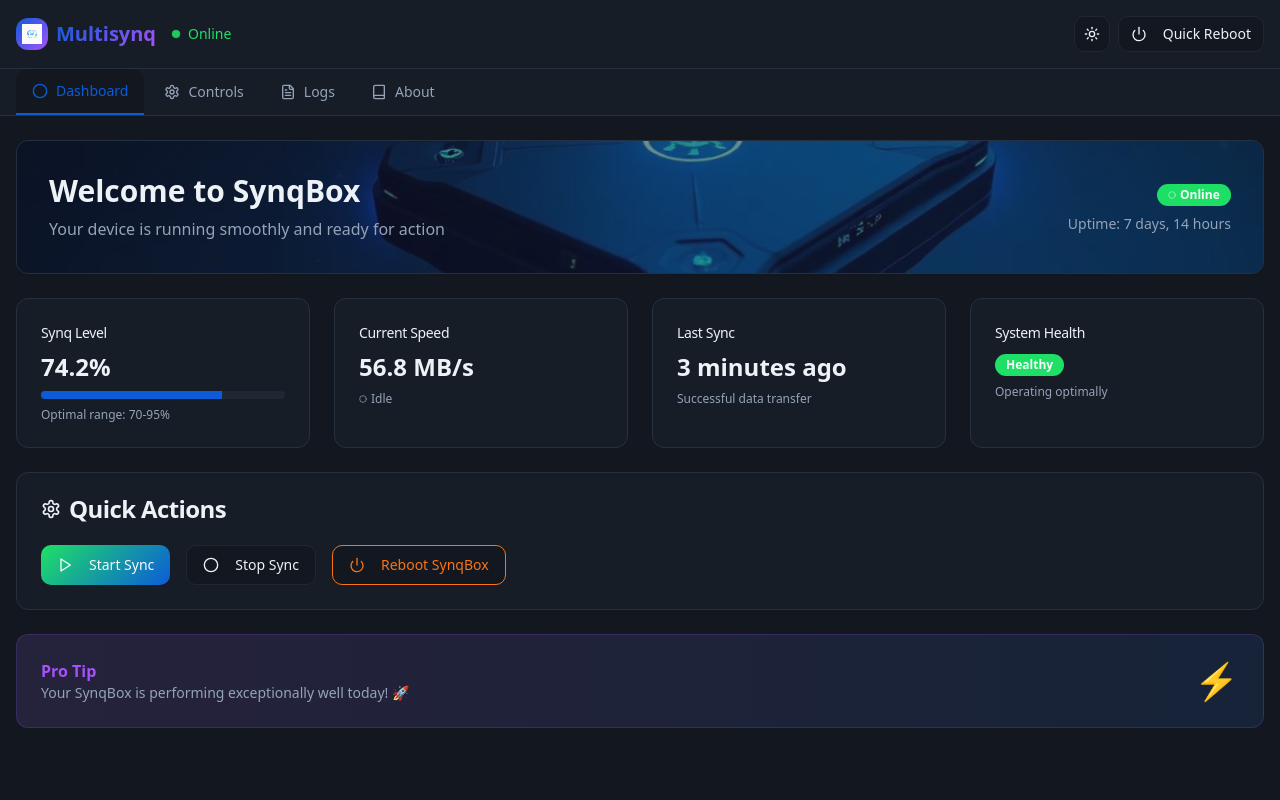
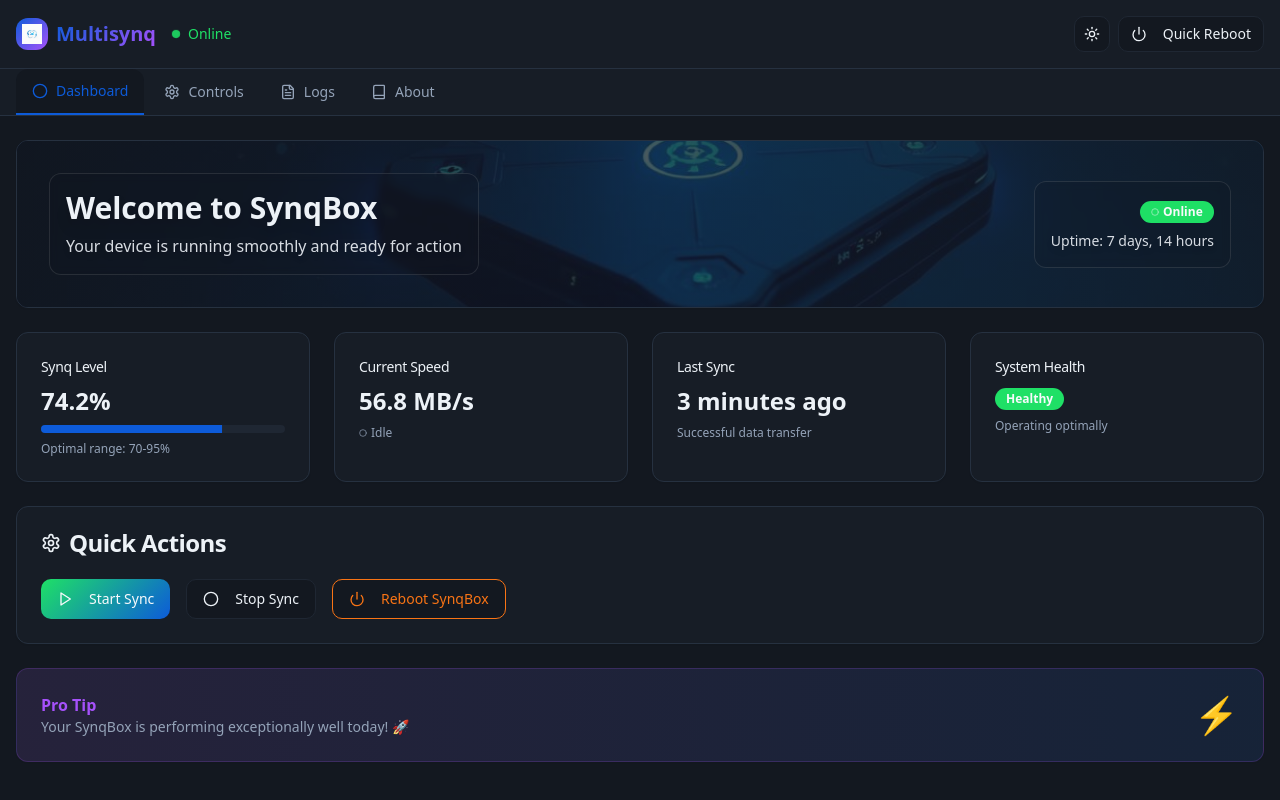
Before and after one commit to joexyjay/synqbox-command-center-alpha, a React (Vite) app: page / in a window 1280 px wide. Built offline with nearby package versions, Linux system fonts and the light colour scheme.

Commit message:
Fix: Improve hero text visibility
Improve hero text visibility on the dashboard.
Remove "edit with lovable" tooltip.

```diff
--- a/src/pages/Dashboard.tsx
+++ b/src/pages/Dashboard.tsx
@@ -18,16 +18,17 @@ const Dashboard = () => {
       {/* Hero Section */}
       <Card className="relative overflow-hidden">
         <div
-          className="absolute inset-0 bg-cover bg-center opacity-50"
+          className="absolute inset-0 bg-cover bg-center opacity-70"
           style={{ backgroundImage: `url(${synqBoxHero})` }}
         />
+        <div className="absolute inset-0 bg-gradient-to-r from-background/80 via-background/60 to-background/80" />
         <CardContent className="relative p-8">
           <div className="flex items-center justify-between">
-            <div>
-              <h2 className="text-3xl font-bold mb-2">Welcome to SynqBox</h2>
-              <p className="text-muted-foreground">Your device is running smoothly and ready for action</p>
+            <div className="backdrop-blur-sm bg-background/20 rounded-lg p-4 border border-white/10">
+              <h2 className="text-3xl font-bold mb-2 text-foreground drop-shadow-lg">Welcome to SynqBox</h2>
+              <p className="text-foreground/90 font-medium drop-shadow-md">Your device is running smoothly and ready for action</p>
             </div>
-            <div className="text-right">
+            <div className="text-right backdrop-blur-sm bg-background/20 rounded-lg p-4 border border-white/10">
               <Badge
                 variant={data.isOnline ? "default" : "destructive"}
                 className={`transition-all duration-500 ${data.isOnline ? "bg-success text-success-foreground animate-pulse-glow" : ""}`}
@@ -37,7 +38,7 @@ const Dashboard = () => {
                   <span>{data.isOnline ? 'Online' : 'Offline'}</span>
                 </div>
               </Badge>
-              <p className="text-sm text-muted-foreground mt-2">Uptime: {data.uptime}</p>
+              <p className="text-sm text-foreground/90 font-medium mt-2 drop-shadow-md">Uptime: {data.uptime}</p>
             </div>
           </div>
         </CardContent>
```
